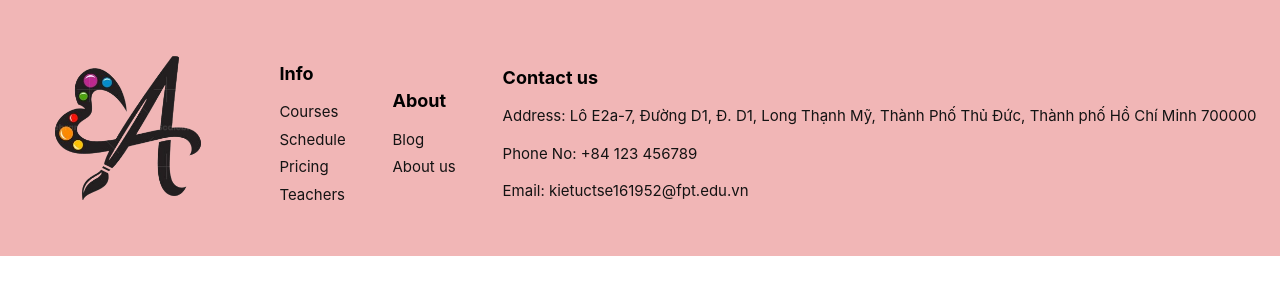
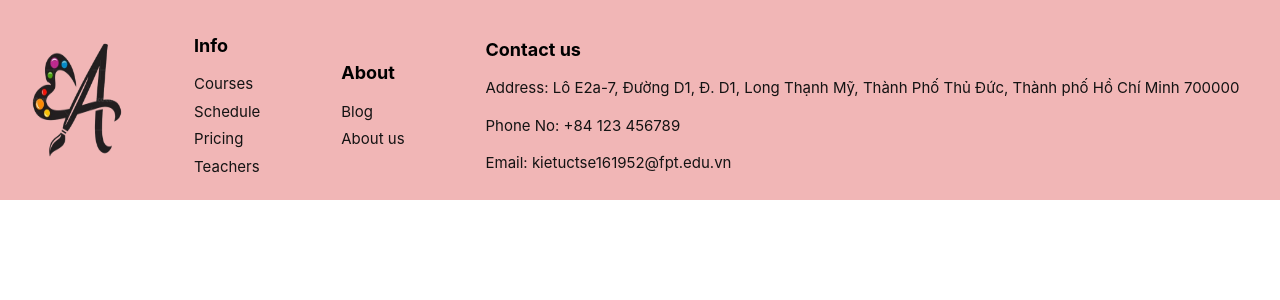
Before and after one commit to nmPhuc161000/fe-artwork-sharing-platform, a React (Create React App) app: page / in a window 1280 px wide. Shown: the top 300 px of the page. Built offline with nearby package versions, Linux system fonts and the light colour scheme.

Commit message:
footer code

```diff
--- a/src/component/footer/Footer.css
+++ b/src/component/footer/Footer.css
@@ -5,7 +5,8 @@
     justify-content: space-between;
   }
 .footer-content img {
-    width: 20%;
+    width: 12%;
+    height: 200px;
 }
 .footer-info,
 .footer-about,
```
